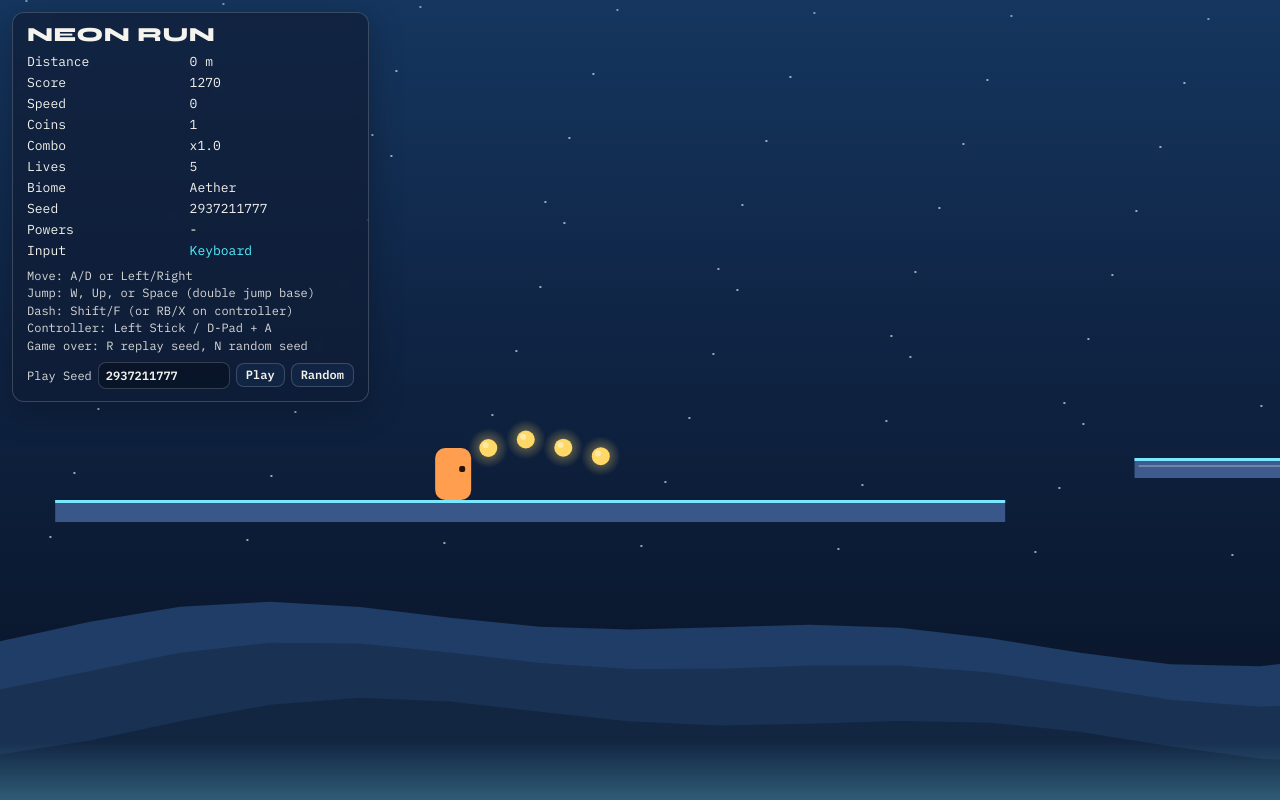
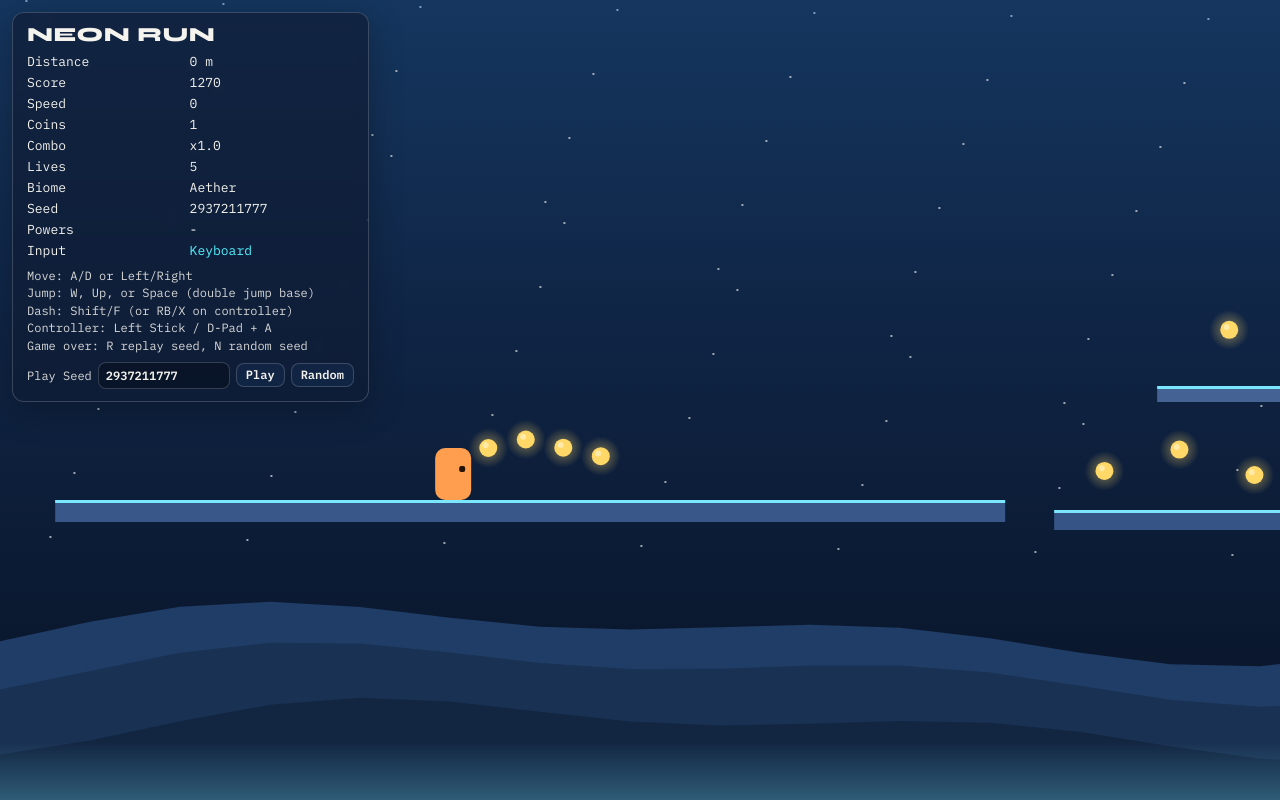
Before and after one commit to jvk75/html-game, a plain HTML site: page index.html in a window 1280 px wide. Drawn offline with Linux system fonts and the light colour scheme; animation ran at ten frames a second.

Commit message:
Update index.html

```diff
--- a/index.html
+++ b/index.html
@@ -329,6 +329,7 @@
       let safePoint = { x: player.x, y: player.y };
       let generatedUntil = 0;
       let lastPlatformY = 500;
+      let generationCursor = 650;
 
       let lives = maxLives;
       let gameOver = false;
@@ -783,10 +784,11 @@
         maybeAddCoinsOnPlatform(start, 0);
         generatedUntil = 650;
         lastPlatformY = 500;
+        generationCursor = 650;
       }
 
       function generateChunk(startX) {
-        let cursor = startX + ri(35, 110);
+        let cursor = Math.max(generationCursor, startX);
         const end = startX + world.chunkWidth;
 
         while (cursor < end) {
@@ -795,16 +797,16 @@
           const meters = distanceForX(cursor);
           const difficulty = difficultyForMeters(meters);
 
-          const gapMin = Math.floor((70 + difficulty * 14) * biome.gapMul);
-          const gapMax = Math.floor((132 + difficulty * 46) * biome.gapMul);
+          const gapMin = Math.floor((46 + difficulty * 8) * biome.gapMul);
+          const gapMax = Math.floor((92 + difficulty * 24) * biome.gapMul);
           cursor += ri(gapMin, gapMax);
 
           const widthMin = Math.max(112, 166 - Math.floor(difficulty * 34));
           const widthMax = Math.max(widthMin + 24, 268 - Math.floor(difficulty * 58));
           const mainWidth = ri(widthMin, widthMax);
 
-          const upRange = Math.floor(95 + difficulty * 34);
-          const downRange = Math.floor(90 + difficulty * 38);
+          const upRange = Math.floor(68 + difficulty * 20);
+          const downRange = Math.floor(82 + difficulty * 26);
           lastPlatformY += ri(-upRange, downRange);
           lastPlatformY = clamp(lastPlatformY, world.minY, world.maxY);
 
@@ -824,6 +826,8 @@
 
           cursor += mainWidth;
         }
+
+        generationCursor = cursor;
       }
 
       function ensureWorldAhead() {
@@ -840,7 +844,7 @@
 
         for (let i = platforms.length - 1; i >= 0; i -= 1) {
           const p = platforms[i];
-          if (p.x + p.w < left || p.x > right || p.y > height + 700) platforms.splice(i, 1);
+          if (p.x + p.w < left || p.x > right) platforms.splice(i, 1);
         }
         for (let i = coins.length - 1; i >= 0; i -= 1) {
           const c = coins[i];
@@ -1230,6 +1234,7 @@
         safePoint = { x: player.x, y: player.y };
         generatedUntil = 0;
         lastPlatformY = 500;
+        generationCursor = 650;
 
         lives = maxLives;
         gameOver = false;
```
